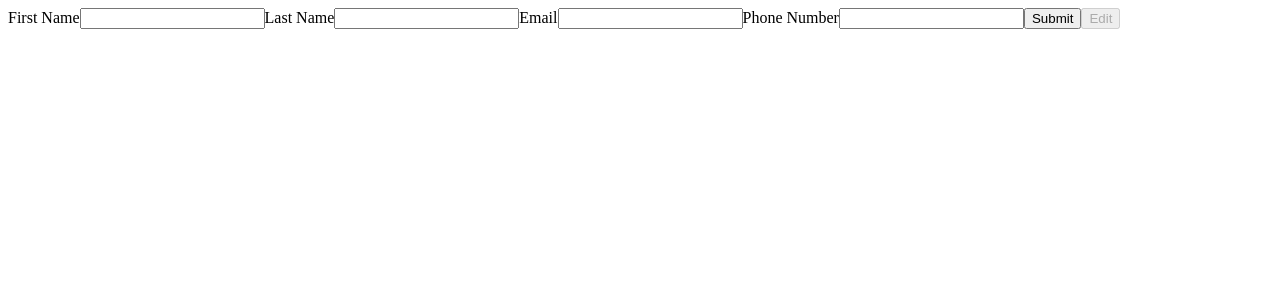
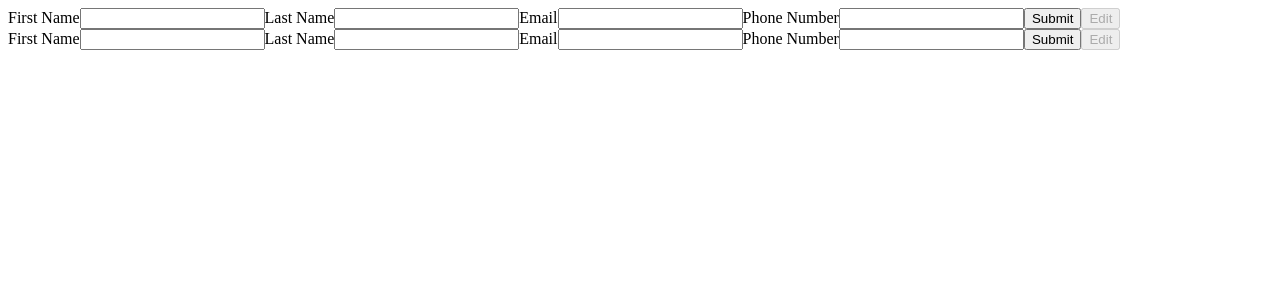
Before and after one commit to flipott/resumecreator, a React (Create React App) app in the folder resumecreator/: page / in a window 1280 px wide. Shown: the top 300 px of the page. Built offline with nearby package versions, Linux system fonts and the light colour scheme.

Commit message:
Add Education component

```diff
--- a/resumecreator/src/App.js
+++ b/resumecreator/src/App.js
@@ -1,18 +1,18 @@
 import React, { Component } from "react";
-import Information from "./components/Information"
+import Information from "./components/Information";
+import Education from "./components/Education";
+
 
 class App extends Component {
-
-
 
   constructor() {
     super();
 
     this.state = {
-      information: {}
+      information: {},
+      education: {}
     };
   }
-
 
   handleSubmit = (e, submitData) => {
     e.preventDefault();
@@ -21,12 +21,15 @@ class App extends Component {
       [targetName] : submitData
      }
     );
-    }
+    console.log(this.state.information);
+    console.log(this.state.education);
+  }
 
   render() {
     return (
       <div>
         <Information handleSubmit={this.handleSubmit} />
+        <Education handleSubmit={this.handleSubmit} />
       </div>
     )
   }
```
